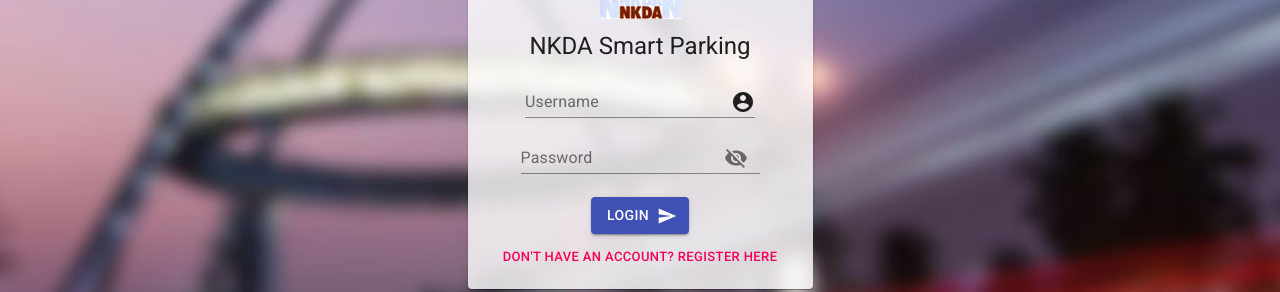
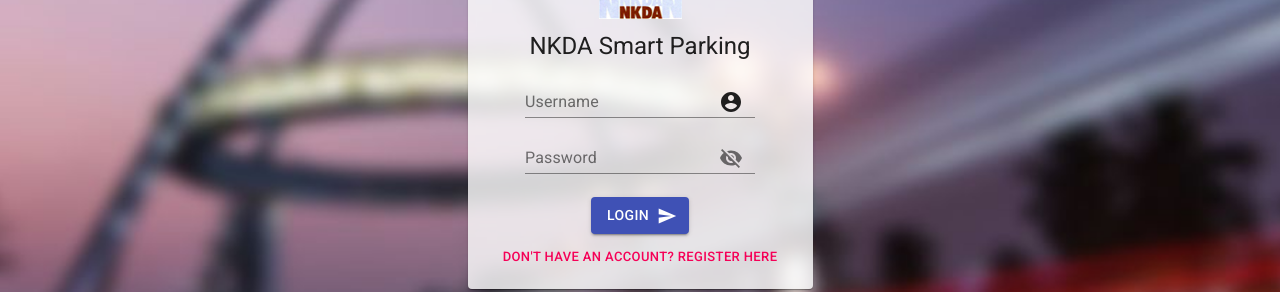
Before and after one commit to pramanikriju/nkda-smart-parking, a React (Create React App) app: page / in a window 1280 px wide. Shown: the part 291-583 px from the top of the page. Built offline with nearby package versions, Linux system fonts and the light colour scheme.

Commit message:
Appbar fixes

```diff
--- a/src/appbar.js
+++ b/src/appbar.js
@@ -114,12 +114,7 @@
                 RP
               </Avatar>
             </Grid>
-            <Grid
-              xs="8"
-              align="center"
-              justify="center"
-              className={classes.user}
-            >
+            <Grid item xs={8} align="center" className={classes.user}>
               <Typography variant="h6" component="h6">
                 User Name
               </Typography>
@@ -160,7 +155,7 @@
               <ListItem button>
                 <ListItemText primary="Feedback" />
               </ListItem>
-              <ListItemLink href="#simple-list">
+              <ListItemLink href="/">
                 <ListItemText primary="Logout" />
               </ListItemLink>
             </List>
--- a/src/login.js
+++ b/src/login.js
@@ -47,6 +47,7 @@
     background: "rgb(255,255,255,0.8)",
   },
   password: {
+    maxWidth: "230px !important",
     minWidth: "230px !important",
   },
   link: {
@@ -115,7 +116,10 @@
                         onChange={handleChange("password")}
                         variant="outlined"
                         endAdornment={
-                          <InputAdornment position="end">
+                          <InputAdornment
+                            position="end"
+                            style={{ padding: "12px" }}
+                          >
                             <AccountCircle />
                           </InputAdornment>
                         }
```
